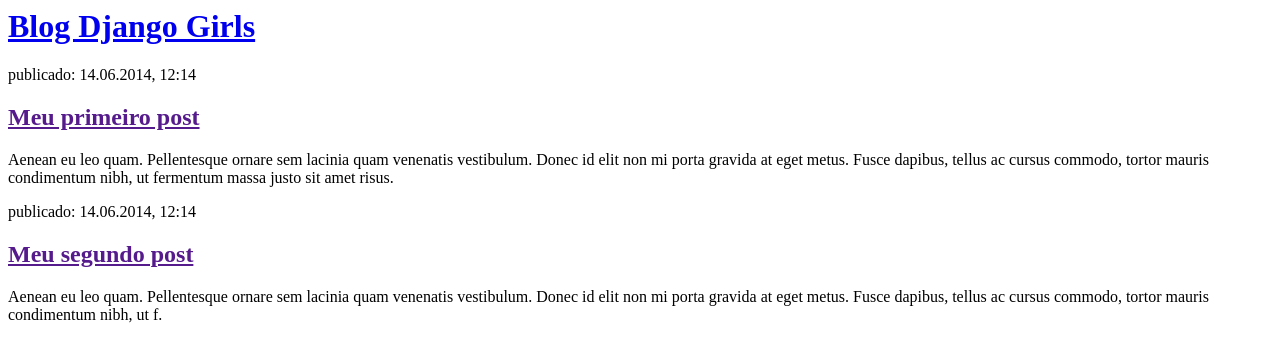
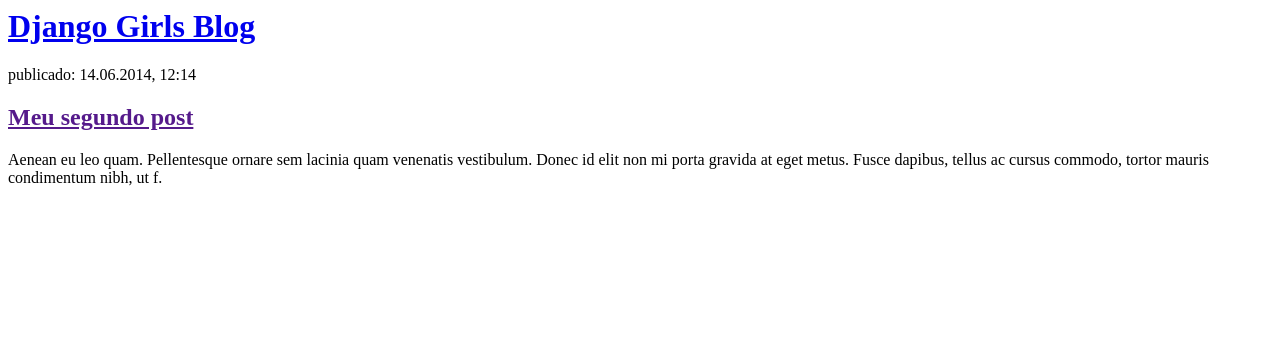
Before and after one commit to gabriel20192/meublog, a Django app: page / in a window 1280 px wide. Shown: the top 362 px of the page. Run offline with Django 3.2, Linux system fonts and the light colour scheme.

Commit message:
Modified templates to display posts from database.

```diff
--- a/blog/templates/blog/post_list.html
+++ b/blog/templates/blog/post_list.html
@@ -4,14 +4,16 @@
     </head>
     <body>
         <div>
-            <h1><a href="/">Blog Django Girls</a></h1>
+            <h1><a href="/">Django Girls Blog</a></h1>
         </div>
 
-        <div>
-            <p>publicado: 14.06.2014, 12:14</p>
-            <h2><a href="">Meu primeiro post</a></h2>
-            <p>Aenean eu leo quam. Pellentesque ornare sem lacinia quam venenatis vestibulum. Donec id elit non mi porta gravida at eget metus. Fusce dapibus, tellus ac cursus commodo, tortor mauris condimentum nibh, ut fermentum massa justo sit amet risus.</p>
-        </div>
+        {% for post in posts %}
+            <div>
+                <p>publicado em: {{ post.published_date }}</p>
+                <h1><a href="">{{ post.title }}</a></h1>
+                <p>{{ post.text|linebreaksbr }}</p>
+            </div>
+        {% endfor %}
 
         <div>
             <p>publicado: 14.06.2014, 12:14</p>
--- a/blog/views.py
+++ b/blog/views.py
@@ -1,5 +1,8 @@
 from django.shortcuts import render
+from django.utils import timezone
+from .models import Post
 
 # Create your views here.
 def post_list(request):
+    posts = Post.objects.filter(published_date__lte=timezone.now()).order_by('published_date')
     return render(request, 'blog/post_list.html', {})
```
Also changed, not shown: db.sqlite3.
